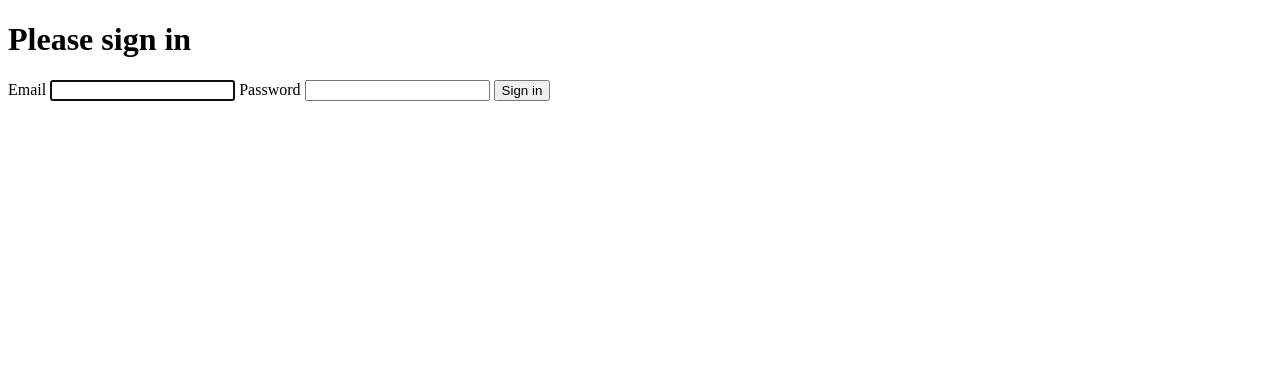
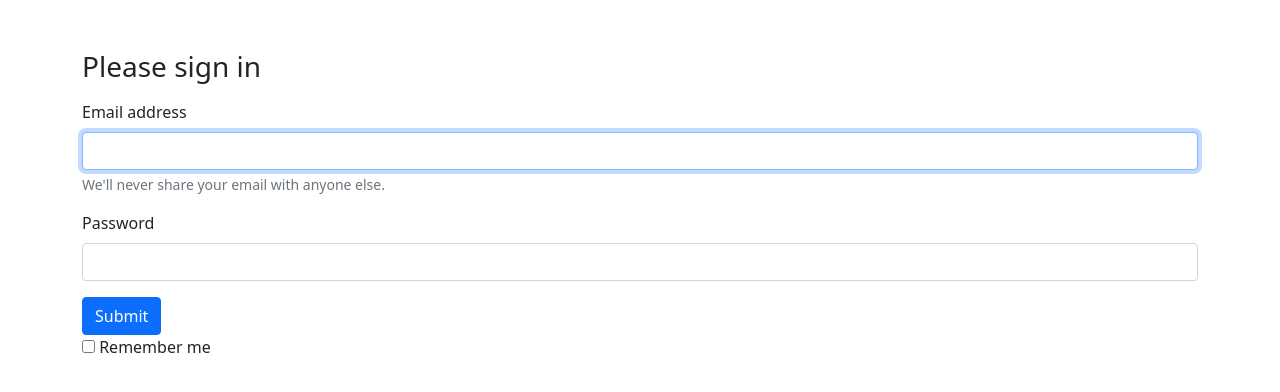
Before and after one commit to Pgl8/symfony-5-tutorial, a Symfony app: template templates/security/login.html.twig in a window 1280 px wide. Shown: the top 392 px of the page. Run offline with Twig, Linux system fonts and the light colour scheme; the template is opened without the code that fills it, so the values that code supplies are empty; some libraries are stand-ins or nearby versions.

Commit message:
Added Bootstrap and updated login template

```diff
--- a/templates/base.html.twig
+++ b/templates/base.html.twig
@@ -4,9 +4,10 @@
         <meta charset="UTF-8">
         <title>{% block title %}Welcome!{% endblock %}</title>
         {# Run `composer require symfony/webpack-encore-bundle`
-           and uncomment the following Encore helpers to start using Symfony UX #}
+               and uncomment the following Encore helpers to start using Symfony UX #}
         {% block stylesheets %}
             {#{{ encore_entry_link_tags('app') }}#}
+            <link href="https://cdn.jsdelivr.net/npm/bootstrap@5.1.0/dist/css/bootstrap.min.css" rel="stylesheet" integrity="sha384-KyZXEAg3QhqLMpG8r+8fhAXLRk2vvoC2f3B09zVXn8CA5QIVfZOJ3BCsw2P0p/We" crossorigin="anonymous">
         {% endblock %}
 
         {% block javascripts %}
@@ -14,6 +15,8 @@
         {% endblock %}
     </head>
     <body>
-        {% block body %}{% endblock %}
+        <div class="container">
+            {% block body %}{% endblock %}
+        </div>
     </body>
 </html>
--- a/templates/security/login.html.twig
+++ b/templates/security/login.html.twig
@@ -3,40 +3,34 @@
 {% block title %}Log in!{% endblock %}
 
 {% block body %}
-<form method="post">
+    <form method="post" style="margin-top: 50px;">
         {% if error %}
             <div class="alert alert-danger">{{ error.messageKey|trans(error.messageData, 'security') }}</div>
         {% endif %}
 
         {% if app.user %}
             <div class="mb-3">
-            You are logged in as {{ app.user.username }}, <a href="{{ path('app_logout') }}">Logout</a>
+                You are logged in as {{ app.user.userIdentifier }}, <a href="{{ path('app_logout') }}">Logout</a>
             </div>
         {% endif %}
 
         <h1 class="h3 mb-3 font-weight-normal">Please sign in</h1>
-    <label for="inputEmail">Email</label>
-    <input type="email" value="{{ last_username }}" name="email" id="inputEmail" class="form-control" autocomplete="email" required autofocus>
-    <label for="inputPassword">Password</label>
+        <div class="mb-3">
+            <label for="inputEmail" class="form-label">Email address</label>
+            <input type="email" value="{{ last_username }}" name="email" id="inputEmail" class="form-control" autocomplete="email" required autofocus aria-describedby="emailHelp">
+            <div id="emailHelp" class="form-text">We'll never share your email with anyone else.</div>
+        </div>
+        <div class="mb-3">
+            <label for="inputPassword" class="form-label">Password</label>
             <input type="password" name="password" id="inputPassword" class="form-control" autocomplete="current-password" required>
-
-    <input type="hidden" name="_csrf_token"
-           value="{{ csrf_token('authenticate') }}"
-    >
-
-    {#
-        Uncomment this section and add a remember_me option below your firewall to activate remember me functionality.
-        See https://symfony.com/doc/current/security/remember_me.html
+            <input type="hidden" name="_csrf_token" value="{{ csrf_token('authenticate') }}">
+        </div>
+        <button type="submit" class="btn btn-primary">Submit</button>
 
         <div class="checkbox mb-3">
             <label>
                 <input type="checkbox" name="_remember_me"> Remember me
             </label>
         </div>
-    #}
-
-    <button class="btn btn-lg btn-primary" type="submit">
-        Sign in
-    </button>
     </form>
 {% endblock %}
```
Lines whose indentation alone changed are shown as unchanged.
